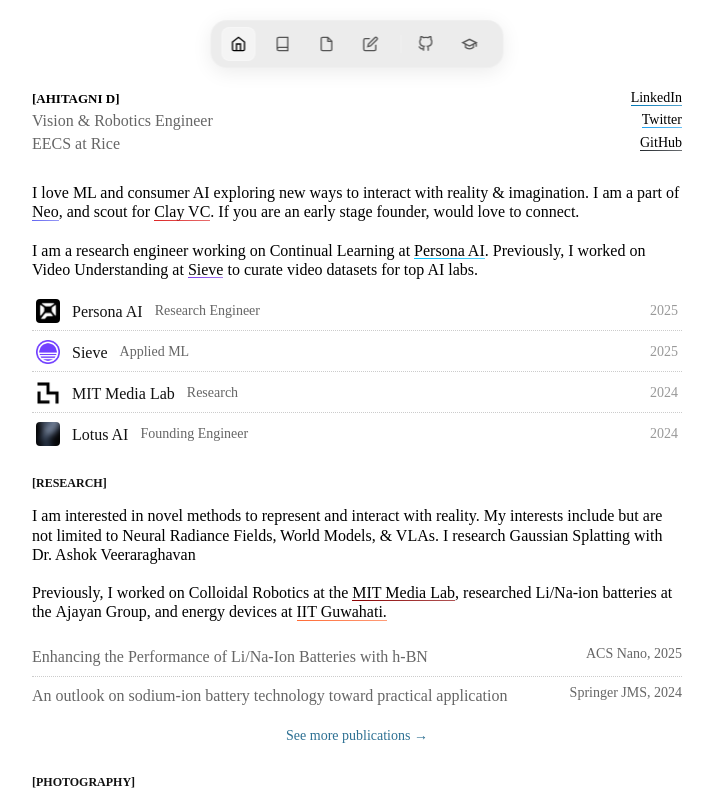
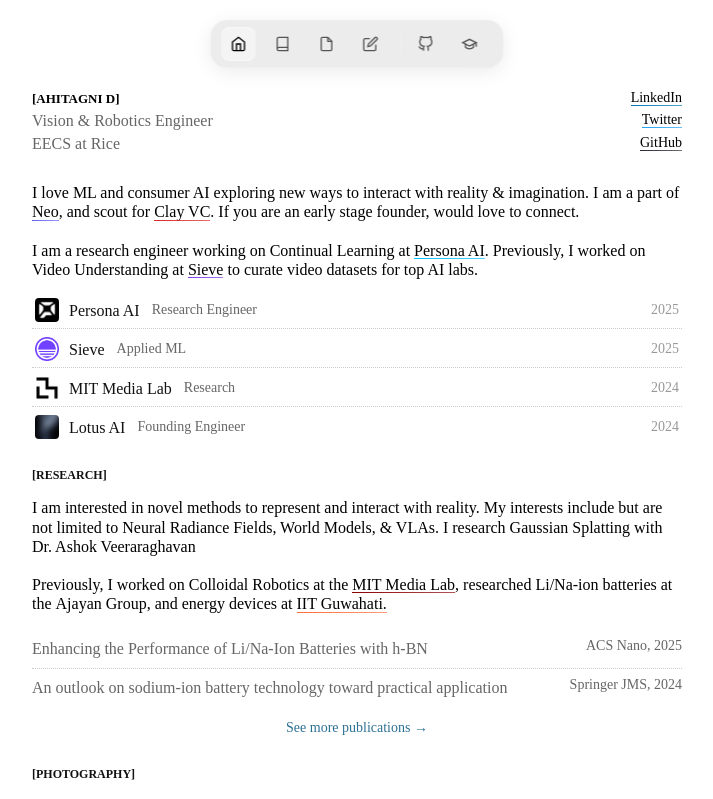
Before and after one commit to ahitagnied/ahid-portfolio, a React (Create React App) app: page / in a window 1280 px wide. Shown: the top 799 px of the page, without its empty margins (283-996 px from the left). Built offline with nearby package versions, Linux system fonts and the light colour scheme.

Commit message:
fix spacing

```diff
--- a/src/components/Work.js
+++ b/src/components/Work.js
@@ -23,15 +23,14 @@
                     display: "flex",
                     alignItems: "center",
                     marginBottom: "3px",
-                    paddingBottom: "5px",
-                    padding: "4px"
+                    padding: "3px 3px"
                   }}>
 
                     {/* Logo */}
                     <div style={{
                         width: "24px",
                         height: "24px",
-                        marginRight: "12px",
+                        marginRight: "10px",
                         flexShrink: 0
                     }}>
                         <img
```
